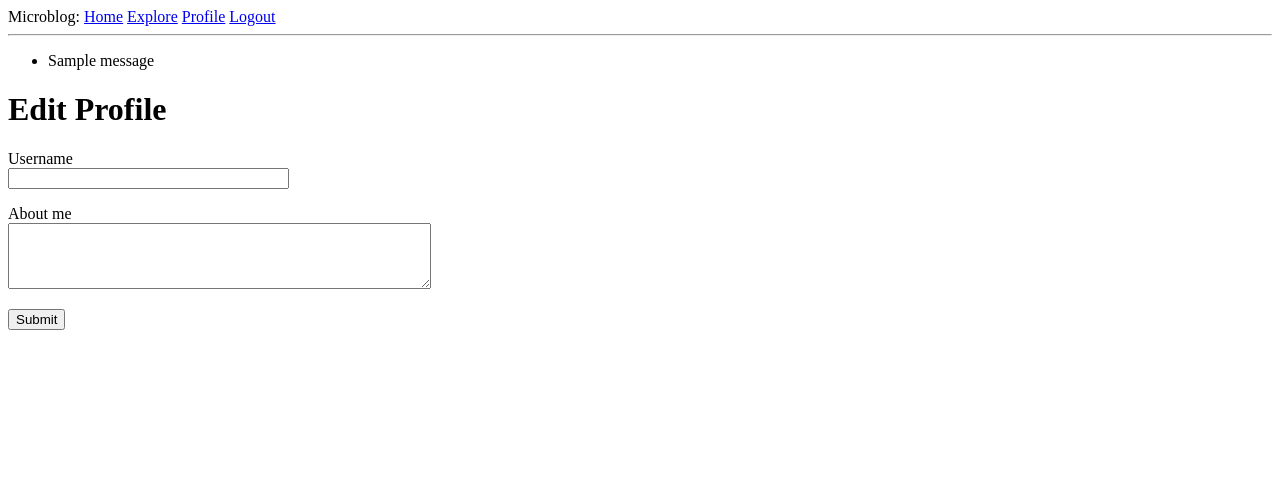
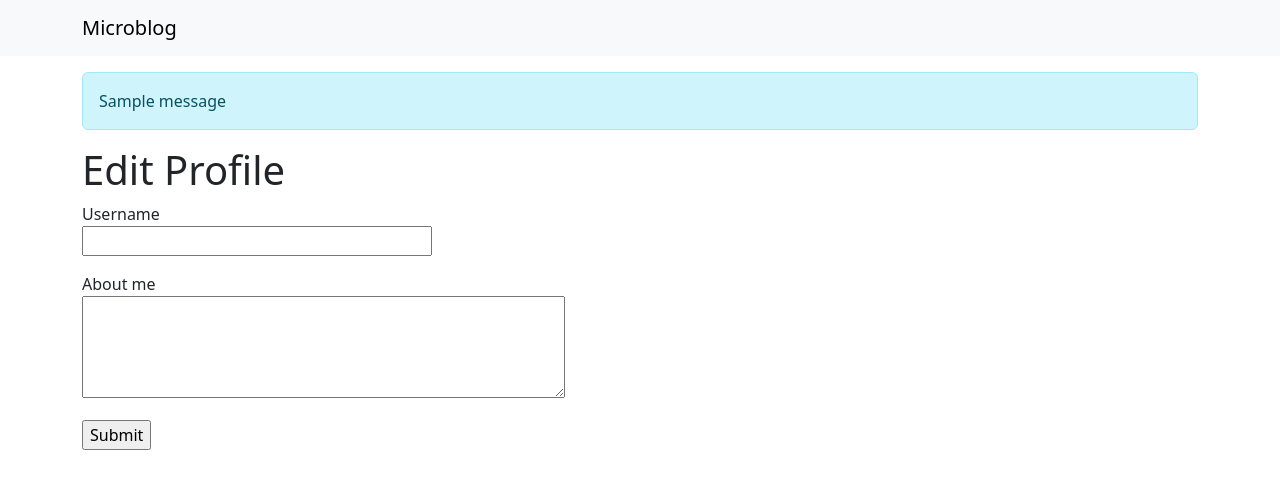
Before and after one commit to rithyyuthduong/microblog_learning, a Flask app: template app/templates/edit_profile.html in a window 1280 px wide. Shown: the top 489 px of the page. Run offline with Flask 3, Linux system fonts and the light colour scheme; a user stored in the database is signed in; tables that the repository leaves empty hold one stand-in row (values such as "Sample post"); the template is opened without the code that fills it: most values are stand-ins (such as "Sample title", 1, 10 or a date in 2020); one stand-in notice (Sample message) is shown; form fields are guessed from the names that the template uses; parts of the project's set-up code (start-up, migrations or seed data) failed here and were passed over.

Commit message:
added boostrap css and navigation bar

```diff
--- a/app/templates/base.html
+++ b/app/templates/base.html
@@ -1,35 +1,83 @@
 <!DOCTYPE html>
-
-<html>
+<html lang="en">
     <head>
+        <meta charset="utf-8">
+        <meta name="viewport" content="width=device-width, inital-scale=1">
         {% if title %}
-        <title> {{ title }} - Microblog</title>
+        <title>{{ title }} - Microblog</title>
         {% else %}
         <title>Welcome to Microblog</title>
         {% endif %}
+        <link
+            href="https://cdn.jsdelivr.net/npm/bootstrap@5.3.2/dist/css/bootstrap.min.css"
+            rel="stylesheet"
+            integrity="sha384-T3c6CoIi6uLrA9TneNEoa7RxnatzjcDSCmG1MXxSR1GAsXEV/Dwwykc2MPK8M2HN"
+            crossorigin="anonymous">
     </head>
     <body>
-        <div>
-            Microblog:
-            <a href="{{ url_for('index') }}">Home</a>
-            <a href="{{ url_for('explore') }}">Explore</a>
+        <nav class="navbar navbar-expand-lg bg-body-tertiary">
+        <div class="container">
+            <a class="navbar-brand" href="{{ url_for('main.index') }}">Microblog</a>
+            <button class="navbar-toggler" type="button" data-bs-toggle="collapse" data-bs-target="#navbarSupportedContent" aria-controls="navbarSupportedContent" aria-expanded="false" aria-label="Toggle navigation">
+            <span class="navbar-toggler-icon"></span>
+            </button>
+            <div class="collapse navbar-collapse" id="navbarSupportedContent">
+            <ul class="navbar-nav me-auto mb-2 mb-lg-0">
+                <li class="nav-item">
+                <a class="nav-link" aria-current="page" href="{{ url_for('main.index') }}">{{ _('Home') }}</a>
+                </li>
+                <li class="nav-item">
+                <a class="nav-link" aria-current="page" href="{{ url_for('main.explore') }}">{{ _('Explore') }}</a>
+                </li>
+                {% if g.search_form %}
+                <form class="navbar-form navbar-left" method="get" action="{{ url_for('main.search') }}">
+                    <div class="form-group">
+                        {{ g.search_form.q(size=20, class='form-control', placeholder=g.search_form.q.label.text) }}
+                    </div>
+                </form>
+                {% endif %}
+            </ul>
+            <ul class="navbar-nav mb-2 mb-lg-0">
                 {% if current_user.is_anonymous %}
-            <a href="{{ url_for('login') }}">Login</a>
+                <li class="nav-item">
+                <a class="nav-link" aria-current="page" href="{{ url_for('auth.login') }}">{{ _('Login') }}</a>
+                </li>
                 {% else %}
-            <a href="{{ url_for('user', username=current_user.username) }}">Profile</a>
-            <a href="{{ url_for('logout') }}">Logout</a>
+                <li class="nav-item">
+                <a class="nav-link" aria-current="page" href="{{ url_for('main.messages') }}">{{ _('Messages') }}
+                    {% set unread_message_count = current_user.unread_message_count() %}
+                    <span id="message_count" class="badge text-bg-danger"
+                        style="visibility: {% if unread_message_count %}visible
+                                            {% else %}hidden{% endif %};">
+                        {{ unread_message_count }}
+                    </span>
+                </a>
+                </li>
+                <li class="nav-item">
+                <a class="nav-link" aria-current="page" href="{{ url_for('main.user', username=current_user.username) }}">{{ _('Profile') }}</a>
+                </li>
+                <li class="nav-item">
+                <a class="nav-link" aria-current="page" href="{{ url_for('auth.logout') }}">{{ _('Logout') }}</a>
+                </li>
                 {% endif %}
+            </ul>
             </div>
-        <hr>
+        </div>
+        </nav>
+        <div class="container mt-3">
             {% with messages = get_flashed_messages() %}
             {% if messages %}
-        <ul>
             {% for message in messages %}
-            <li>{{ message }}</li>
+            <div class="alert alert-info" role="alert">{{ message }}</div>
             {% endfor %}
-        </ul>
             {% endif %}
             {% endwith %}
             {% block content %}{% endblock %}
+        </div>
+        <script
+            src="https://cdn.jsdelivr.net/npm/bootstrap@5.3.2/dist/js/bootstrap.bundle.min.js"
+            integrity="sha384-C6RzsynM9kWDrMNeT87bh95OGNyZPhcTNXj1NW7RuBCsyN/o0jlpcV8Qyq46cDfL"
+            crossorigin="anonymous">
+        </script>
     </body>
 </html>
```
Also changed, not shown: app/templates/reset_password.html (line endings or trailing spaces). Lines whose indentation alone changed are shown as unchanged.
